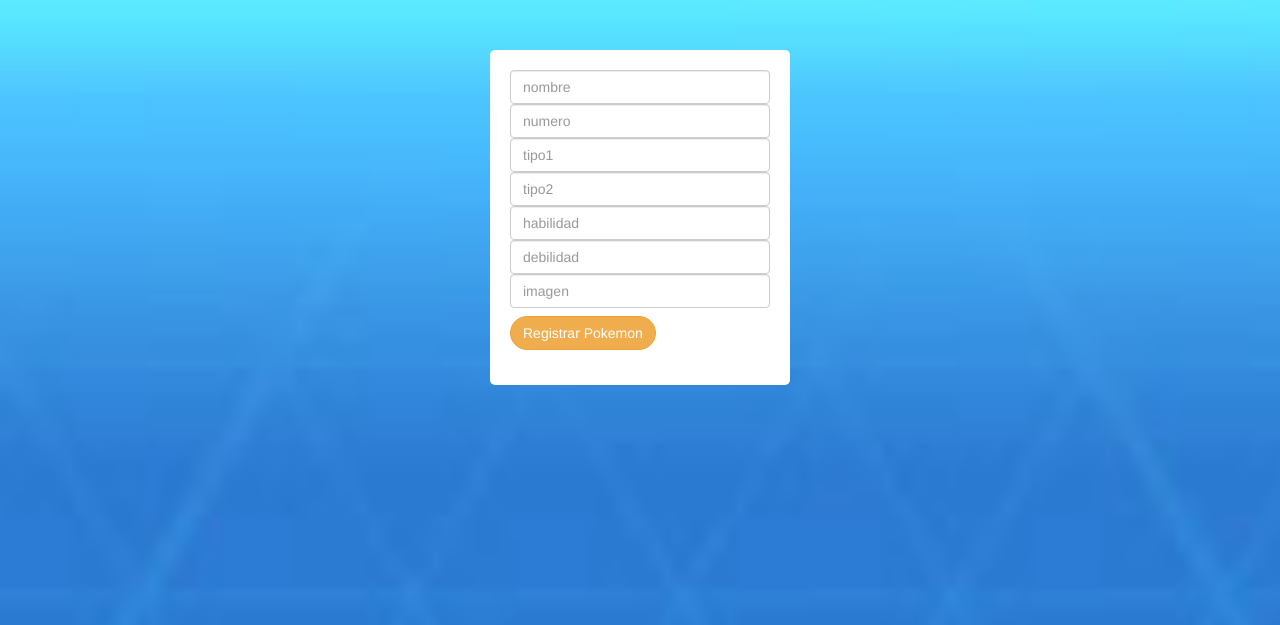
After one commit to PabloGonzalez315/PokedexPython, a Django app: page /Pokedex/create_pokemons/ in a window 1280 px wide. The commit adds this page. Shown: the top 625 px of the page. Run offline with Django 4.2, Linux system fonts and the light colour scheme; some libraries are stand-ins or nearby versions.

Commit message:
crud pokemons Ok, mejorar visuales

```diff
--- /dev/null
+++ b/Pokedex/Pages/pokemonsCrud/create_pokemon.html
@@ -0,0 +1,18 @@
+{% load static %}
+<link rel="stylesheet" href="{%static 'css/bootstrap.min.css'%}" />
+<link rel="stylesheet" href="{%static 'css/jumbotron.css'%}" />
+
+<form class="formDataPokemon" method="POST" action="/Pokedex/create_estudiantes/">
+    {% csrf_token %}
+    <div class="form-group">
+        <input type="text" class="form-control" name="nombre" placeholder="nombre" />
+        <input type="text" class="form-control" name="numero" placeholder="numero" />
+        <input type="text" class="form-control" name="tipo1" placeholder="tipo1" />
+        <input type="text" class="form-control" name="tipo2" placeholder="tipo2" />
+        <input type="text" class="form-control" name="habilidad" placeholder="habilidad" />
+        <input type="text" class="form-control" name="debilidad" placeholder="debilidad" />
+        <input type="text" class="form-control" name="imagen" placeholder="imagen" />
+
+        <button type="submit" class="btn btn-warning btndj">Registrar Pokemon</button>
+    </div>
+</form>
--- a/Pokedex/static/css/jumbotron.css
+++ b/Pokedex/static/css/jumbotron.css
@@ -115,3 +115,20 @@ img.pokemon.small {
     background-color: #ffcb05;
     text-shadow: 0px 0px 5px #0069e1;
 }
+
+.formDataPokemon {
+    margin: 0 auto;
+    display: flex;
+    flex-direction: column;
+    width: 300px;
+    gap: 10px;
+    background-color: white;
+    border-radius: 5px;
+    padding: 20px;
+    color: blue;
+}
+
+.btndj {
+    border-radius: 20px !important;
+    margin-top: 8px;
+}
--- a/Pokedex/urls.py
+++ b/Pokedex/urls.py
@@ -9,4 +9,9 @@ urlpatterns = [
     path("register/", register),
     path("pokemon/", pokemon),
     path("buscar_pokemon/", buscar_pokemon),
+    path('create_pokemons/', create_pokemons),
+    path('read_pokemons/', read_pokemons),
+    path('update_pokemons/<pokemon_id>', update_pokemons),
+    path('delete_pokemons/<pokemon_id>', delete_pokemons),
+
 ]
--- a/Pokedex/views.py
+++ b/Pokedex/views.py
@@ -6,6 +6,14 @@ from xml.dom.minidom import Document
 from django.http import HttpResponse
 from django.shortcuts import render
 from Pokedex.models import Pokemons, Usuarios
+from django.contrib.auth.forms import AuthenticationForm, UserCreationForm, PasswordChangeForm
+from django.contrib.auth import login, logout, authenticate, update_session_auth_hash
+from Pokedex.forms import *
+from django.contrib.auth.decorators import login_required
+from django.contrib.auth.models import User
+from django.views.generic import ListView
+from django.views.generic.detail import DetailView
+from django.views.generic.edit import CreateView, UpdateView, DeleteView
 
 # Create your views here.
 
@@ -31,7 +39,12 @@ def pokemon(request):
         pokemon = Pokemons(nombre=request.POST["nombre"], numero=request.POST["numero"], tipo1=request.POST["tipo1"],
                            tipo2=request.POST["tipo2"], habilidad=request.POST["habilidad"], debilidad=request.POST["debilidad"],  imagen=request.POST["imagen"])
         pokemon.save()
-        return render(request, "home.html")
+        avatar = Avatar.objects.filter(user = request.user.id)
+        try:
+            avatar = avatar[0].image.url
+        except:
+            avatar = None
+        return render(request, 'home.html', {'avatar': avatar})
     return render(request, "pokemon.html")
 
 
@@ -43,3 +56,40 @@ def buscar_pokemon(request):
     else:
         respuesta = "No se enviaron datos"
     return HttpResponse(respuesta)
+
+def create_pokemons(request):
+    if request.method == 'POST':
+        pokemon = Pokemons(nombre = request.POST['nombre'], numero = request.POST['numero'], tipo1 = request.POST['tipo1'])
+        pokemon.save()
+        pokemons = Pokemons.objects.all()
+        return render(request, "pokemonsCrud/read_pokemon.html", {"pokemons": pokemons})
+    return render(request, "pokemonsCrud/create_pokemon.html")
+
+def read_pokemons(request=None):
+    pokemons = Pokemons.objects.all() #Trae todo
+    return render(request, "pokemonsCrud/read_pokemon.html", {"pokemons": pokemons})
+
+def update_pokemons(request, pokemon_id):
+    pokemon = Pokemons.objects.get(id = pokemon_id)
+
+    if request.method == 'POST':
+        formulario = form_pokemons(request.POST)
+
+        if formulario.is_valid():
+            informacion = formulario.cleaned_data
+            pokemon.nombre = informacion['nombre']
+            pokemon.numero = informacion['apellido']
+            pokemon.tipo1 = informacion['email']
+            pokemon.save()
+            pokemons = Pokemons.objects.all() #Trae todo
+            return render(request, "pokemonsCrud/read_pokemon.html", {"pokemons": pokemons})
+    else:
+        formulario = form_pokemons(initial={'nombre': pokemon.nombre, 'numero': pokemon.numero, 'tipo1': pokemon.tipo1})
+    return render(request,"pokemonsCrud/update_pokemon.html", {"formulario": formulario})
+
+def delete_pokemons(request, pokemon_id):
+    pokemon = Pokemons.objects.get(id =  pokemon_id)
+    pokemon.delete()
+
+    pokemons = Pokemons.objects.all()
+    return render(request, "pokemonsCrud/read_pokemon.html", {"pokemons": pokemons})
```
Also changed, not shown: Pokedex/Pages/pokemonsCrud/read_pokemon.html (added, +14 -0 lines), Pokedex/Pages/pokemonsCrud/update_pokemon.html (added, +8 -0 lines), Pokedex/forms.py (added, +49 -0 lines), Pokedex/models.py (+19 -7 lines), Pokedex/Pages/pokemonsCrud/delete_pokemon.html (added), db.sqlite3. Lines whose indentation alone changed are shown as unchanged.
